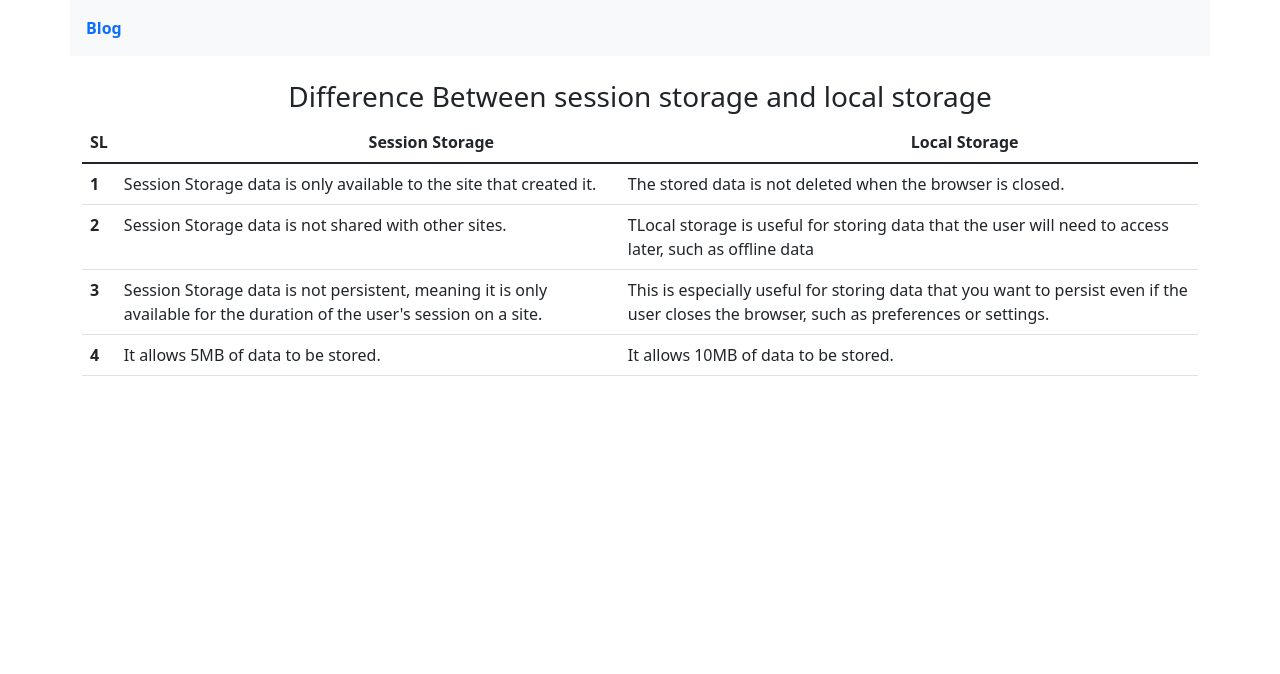
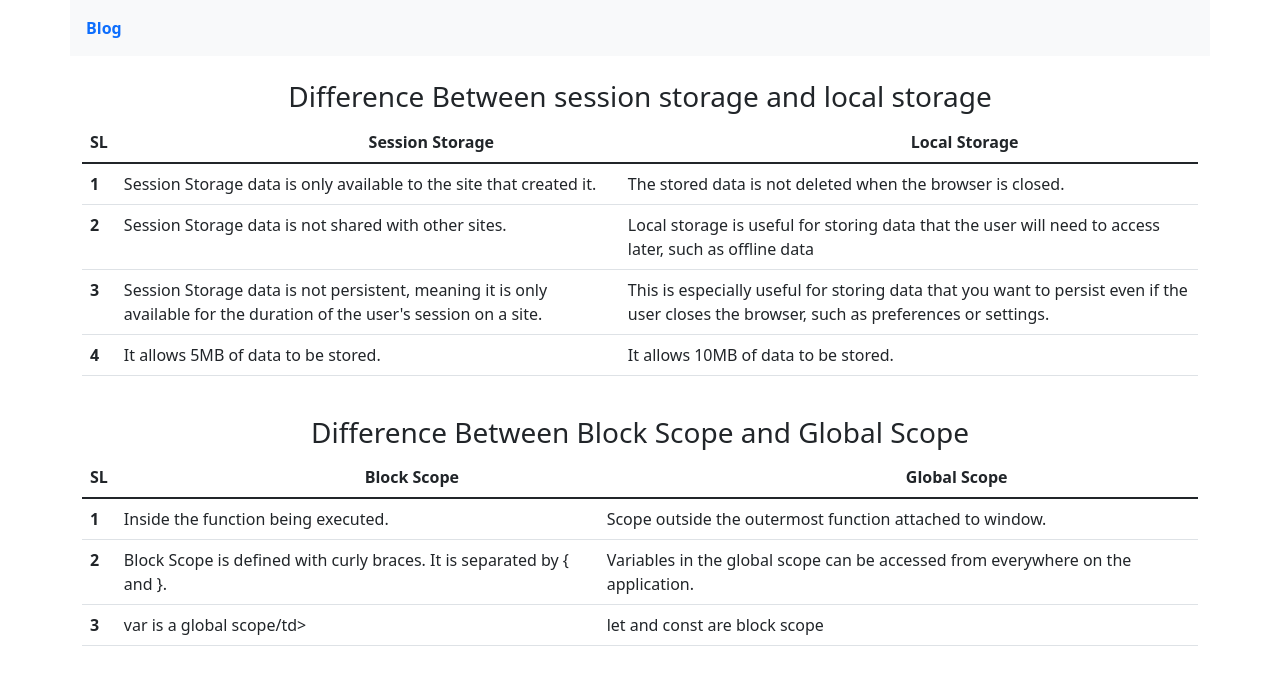
Before and after one commit to Hafiz0073/monster-debug, a plain HTML site: page blog.html in a window 1280 px wide. Drawn offline with nearby package versions, Linux system fonts and the light colour scheme.

Commit message:
diff block and global scope added

```diff
--- a/blog.html
+++ b/blog.html
@@ -30,7 +30,7 @@
 
     </header>
     <main>
-        <div class="container" id="var">
+        <div class="container" id="storage-difference">
             <h3 class="text-center pt-4">Difference Between session storage and local storage</h3>
             <table class="table">
                 <thead>
@@ -50,7 +50,7 @@
                     <tr>
                         <th scope="row">2</th>
                         <td colspan="3">Session Storage data is not shared with other sites.</td>
-                        <td colspan="3">TLocal storage is useful for storing data that the user will need to access
+                        <td colspan="3">Local storage is useful for storing data that the user will need to access
                             later, such as offline data
                     </tr>
                     <tr>
@@ -70,6 +70,38 @@
                 </tbody>
             </table>
         </div>
+        <div class="container" id="scope">
+            <h3 class="text-center pt-4">Difference Between Block Scope and Global Scope</h3>
+            <table class="table">
+                <thead>
+                    <tr>
+                        <th colspan="2">SL</th>
+                        <th colspan="3">Block Scope</th>
+                        <th colspan="3">Global Scope</th>
+                    </tr>
+                </thead>
+                <tbody class="table-group-divider">
+                    <tr>
+                        <th scope="row">1</th>
+                        <td colspan="3"> Inside the function being executed.</td>
+                        <td colspan="3">Scope outside the outermost function attached to window.
+                        </td>
+                    </tr>
+                    <tr>
+                        <th scope="row">2</th>
+                        <td colspan="3">Block Scope is defined with curly braces. It is separated by { and }.</td>
+                        <td colspan="3">Variables in the global scope can be accessed from everywhere on the
+                            application.
+                    </tr>
+                    <tr>
+                        <th scope="row">3</th>
+                        <td colspan="3">var is a global scope/td>
+                        <td colspan="3">let and const are block scope
+                        </td>
+                    </tr>
+                </tbody>
+            </table>
+        </div>
     </main>
     <script src="https://cdn.jsdelivr.net/npm/bootstrap@5.2.2/dist/js/bootstrap.bundle.min.js
         "></script>
```
